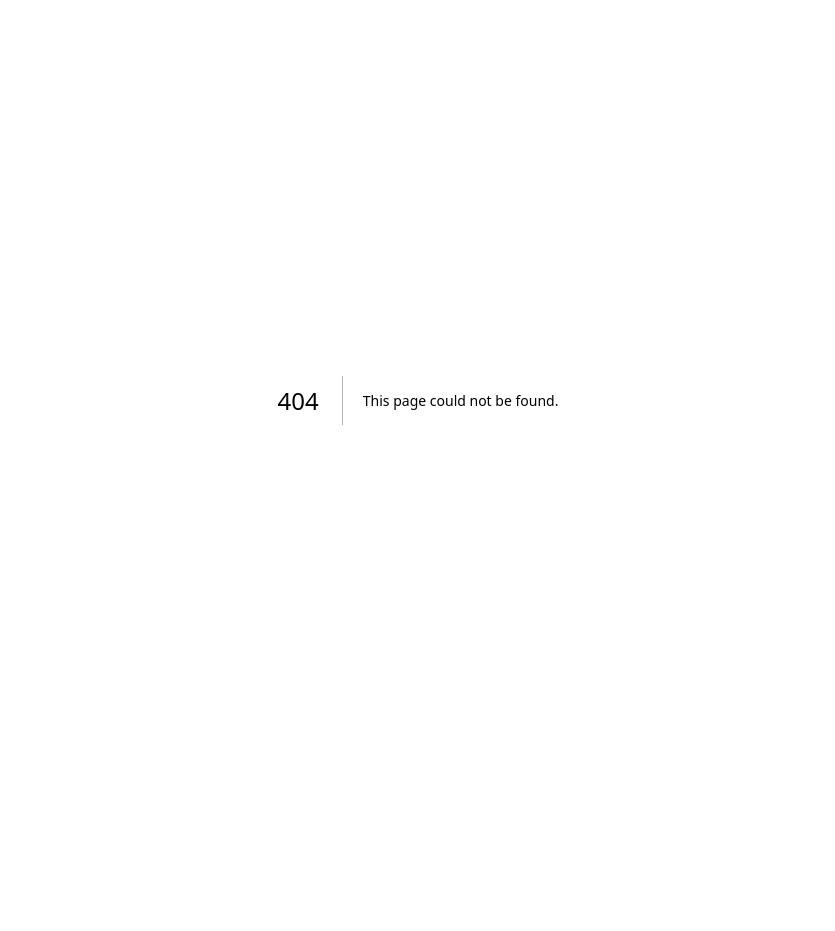
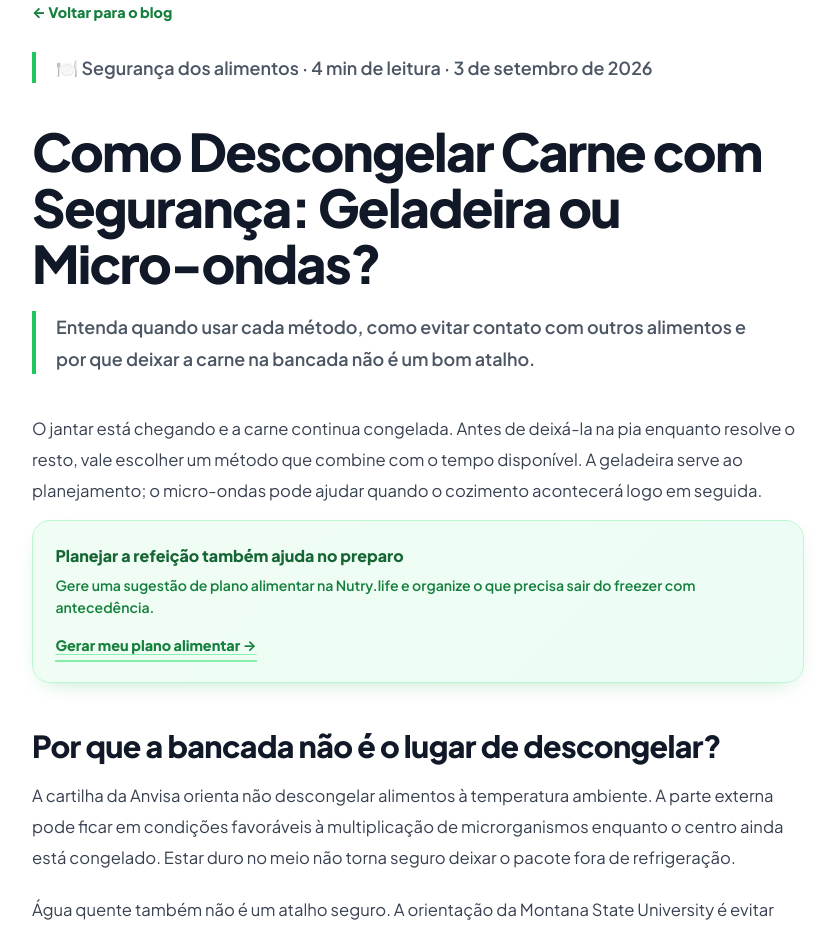
Before and after one commit to elevanceseguros/Nutri, a Next.js app: page /blog/como-descongelar-carne-geladeira-microondas in a window 1280 px wide. Before the commit this address had no page. Shown: the top 931 px of the page, without its empty margins (222-1057 px from the left). Before the commit the page ends 800 px from the top, so only its background shows below. Built offline with nearby package versions, Linux system fonts and the light colour scheme.

Commit message:
content: publish safe meat thawing guide for 2026-09-03

```diff
--- /dev/null
+++ b/src/app/blog/como-descongelar-carne-geladeira-microondas/page.tsx
@@ -0,0 +1,76 @@
+import type { Metadata } from "next";
+import Link from "next/link";
+import styles from "../../page.module.css";
+
+const title = "Como Descongelar Carne com Segurança: Geladeira ou Micro-ondas?";
+const description = "Entenda quando usar cada método, como evitar contato com outros alimentos e por que deixar a carne na bancada não é um bom atalho.";
+const url = "https://www.nutry.life/blog/como-descongelar-carne-geladeira-microondas";
+export const metadata: Metadata = {
+  title: `${title} | Nutry.life`, description,
+  alternates: { canonical: url },
+  openGraph: { title, description, type: "article", url, publishedTime: "2026-09-03", modifiedTime: "2026-09-03" },
+};
+const jsonLd = {
+  "@context": "https://schema.org", "@type": "Article", headline: title, description,
+  datePublished: "2026-09-03", dateModified: "2026-09-03", mainEntityOfPage: url,
+  publisher: { "@type": "Organization", name: "Nutry.life", url: "https://www.nutry.life" },
+};
+export default function Post() {
+  return (
+    <main className={styles.postContainer}>
+      <script type="application/ld+json" dangerouslySetInnerHTML={{ __html: JSON.stringify(jsonLd) }} />
+      <Link href="/blog" className={styles.backToBlog} data-nav="back-to-blog">← Voltar para o blog</Link>
+      <article>
+        <header>
+          <p className={styles.postExcerpt}>🍽️ Segurança dos alimentos · 4 min de leitura · 3 de setembro de 2026</p>
+          <h1 className={styles.postTitle}>{title}</h1>
+          <p className={styles.postExcerpt}>{description}</p>
+        </header>
+        <div className={styles.postContent}>
+          <p>O jantar está chegando e a carne continua congelada. Antes de deixá-la na pia enquanto resolve o resto, vale escolher um método que combine com o tempo disponível. A geladeira serve ao planejamento; o micro-ondas pode ajudar quando o cozimento acontecerá logo em seguida.</p>
+          <div className={styles.articleCtaTop} data-cta="top">
+            <div><strong>Planejar a refeição também ajuda no preparo</strong>
+              <p>Gere uma sugestão de plano alimentar na Nutry.life e organize o que precisa sair do freezer com antecedência.</p>
+              <Link href="/" className={styles.articleCtaLink}>Gerar meu plano alimentar →</Link>
+            </div>
+          </div>
+          <h2>Por que a bancada não é o lugar de descongelar?</h2>
+          <p>A cartilha da Anvisa orienta não descongelar alimentos à temperatura ambiente. A parte externa pode ficar em condições favoráveis à multiplicação de microrganismos enquanto o centro ainda está congelado. Estar duro no meio não torna seguro deixar o pacote fora de refrigeração.</p>
+          <p>Água quente também não é um atalho seguro. A orientação da Montana State University é evitar esse método e a bancada. O objetivo não é apenas amolecer a carne: é controlar o que acontece durante todo o processo.</p>
+          <h2>Geladeira: a opção para quem consegue se antecipar</h2>
+          <p>Coloque a carne em um recipiente capaz de conter os líquidos do descongelamento e mantenha-a sob refrigeração. A Anvisa destaca esse cuidado porque os líquidos podem contaminar outros alimentos. Evite contato com saladas e preparações prontas.</p>
+          <p>O tempo varia conforme tamanho, espessura e quantidade. Uma peça grande pode exigir mais de um dia; não trate a noite anterior como prazo universal. Confira também as instruções da embalagem. Se não usar imediatamente após descongelar, mantenha refrigerada e respeite a orientação de conservação do produto.</p>
+          <h2>Micro-ondas: descongelar e cozinhar em seguida</h2>
+          <p>A Anvisa admite o micro-ondas quando o alimento será preparado imediatamente. Use recipiente apropriado e siga o manual do aparelho para peso, potência e necessidade de virar ou separar as porções. Não aqueça embalagens que não sejam indicadas para esse uso.</p>
+          <p>A extensão da Montana State University explica que o aquecimento pode ser desigual: algumas partes começam a cozinhar enquanto outras permanecem congeladas. Por isso, não descongele agora para deixar a carne esperando até a noite. Termine o descongelamento e siga diretamente para o cozimento completo.</p>
+          <h2>Qual método combina com o seu dia?</h2>
+          <ul>
+            <li><strong>Vai cozinhar amanhã ou depois?</strong> Planeje o descongelamento na geladeira, considerando o tamanho da peça.</li>
+            <li><strong>Vai começar o preparo agora?</strong> O micro-ondas pode ser útil, seguindo as instruções do aparelho.</li>
+            <li><strong>Não consegue acompanhar nem cozinhar em seguida?</strong> Mude a refeição de hoje e deixe a carne para um preparo planejado.</li>
+          </ul>
+          <p>Essa terceira opção costuma ser esquecida. Ter uma alternativa simples, como ovos, uma leguminosa já pronta ou outro ingrediente disponível, evita transformar a pressa em improviso. Você não precisa manter o cardápio original a qualquer custo.</p>
+          <h2>Se a carne ficou esquecida fora da geladeira</h2>
+          <p>A Montana State University orienta não manter perecíveis fora de refrigeração por mais de duas horas, ou uma hora quando a temperatura ambiente ultrapassa aproximadamente 32 °C. Isso não é uma autorização para descongelar na bancada por esse período.</p>
+          <p>Se esses limites foram ultrapassados, descarte. Não tente recuperar a segurança apenas congelando novamente. Quando você não sabe por quanto tempo a carne ficou sem refrigeração, não arrisque servi-la. Para gestantes, crianças pequenas, idosos e pessoas com imunidade comprometida, o cuidado com segurança alimentar é especialmente importante.</p>
+          <h2>Organize o freezer para facilitar a próxima vez</h2>
+          <p>Antes de congelar, pense no tamanho das refeições da sua casa. Separar o que pretende preparar de uma vez evita depender de um bloco enorme para usar apenas uma parte. Identifique as porções e deixe à vista quais serão usadas primeiro.</p>
+          <p>Um roteiro simples: ao decidir o jantar do dia seguinte, confira o freezer, escolha a porção e reserve espaço na geladeira para o recipiente. Se a peça for grande, antecipe mais. O planejamento deve incluir o descongelamento, não começar somente quando a panela vai ao fogo.</p>
+          <p>Após manusear carne crua, lave as mãos e os utensílios antes de tocar em alimentos prontos. Descongelar corretamente é uma etapa; evitar contaminação cruzada e cozinhar adequadamente continuam sendo necessários.</p>
+          <p>Leia também: <Link href="/blog/planejamento-alimentar-semanal">planejamento alimentar semanal</Link> · <Link href="/blog/arroz-feijao-cozidos-guardar-congelar-reaquecer">como guardar e reaquecer arroz e feijão</Link>.</p>
+          <section className={styles.premiumBanner} data-cta="final">
+            <div className={styles.premiumHeader}><h2>Organize as refeições antes da correria</h2>
+              <p>Gere uma sugestão de plano alimentar, adapte às suas preferências e procure orientação profissional quando precisar de uma dieta individual.</p>
+            </div>
+            <Link href="/" className={styles.premiumBtn}>Gerar meu plano alimentar</Link>
+          </section>
+          <Link href="/blog" className={styles.backToBlog} data-nav="back-to-all-articles">← Voltar para todos os artigos</Link>
+        </div>
+      </article>
+      <footer className={styles.footer}>
+        <p>Este conteúdo é educativo e não substitui avaliação de nutricionista ou médico. Necessidades, restrições alimentares, alergias e condições de saúde exigem orientação individual. Siga também as instruções de conservação e preparo do fabricante.</p>
+        <p>Fontes e referências: <a href="https://www.gov.br/anvisa/pt-br/centraisdeconteudo/publicacoes/alimentos/manuais-guias-e-orientacoes/cartilha-boas-praticas-para-servicos-de-alimentacao.pdf/@@display-file/file" target="_blank" rel="noopener noreferrer">Anvisa — Cartilha de Boas Práticas, orientações de higiene e descongelamento</a> · <a href="https://www.montana.edu/extension/buyeatlivebetter/other_nep_resources/fact_sheets/safethawingpractices/" target="_blank" rel="noopener noreferrer">Montana State University Extension — descongelamento seguro</a>. Referências consultadas em 03/09/2026.</p>
+      </footer>
+    </main>
+  );
+}
--- a/src/app/sitemap.ts
+++ b/src/app/sitemap.ts
@@ -5,6 +5,7 @@ export default function sitemap(): MetadataRoute.Sitemap {
 
   // Artigos em ordem cronológica decrescente.
   return [
+    { url: `${baseUrl}/blog/como-descongelar-carne-geladeira-microondas`, lastModified: new Date('2026-09-03'), changeFrequency: 'monthly', priority: 0.8 },
     { url: `${baseUrl}/blog/macarrao-comum-integral-com-ovos-comparar`, lastModified: new Date('2026-09-02'), changeFrequency: 'monthly', priority: 0.8 },
     { url: `${baseUrl}/blog/quantas-gramas-de-proteina-por-dia`, lastModified: new Date('2026-04-19'), changeFrequency: 'monthly', priority: 0.7 },
     { url: `${baseUrl}/blog/temperos-prontos-naturais-sodio-como-comparar`, lastModified: new Date('2026-09-01'), changeFrequency: 'monthly', priority: 0.8 },
```
Also changed, not shown: src/app/blog/page.tsx (+9 -0 lines).
